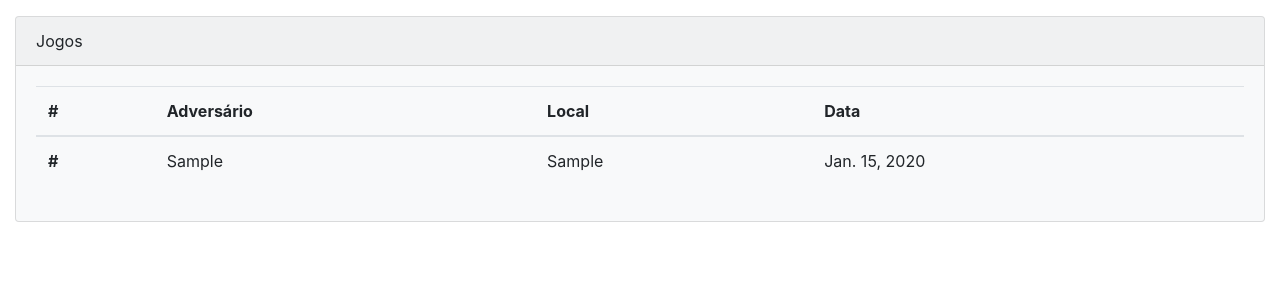
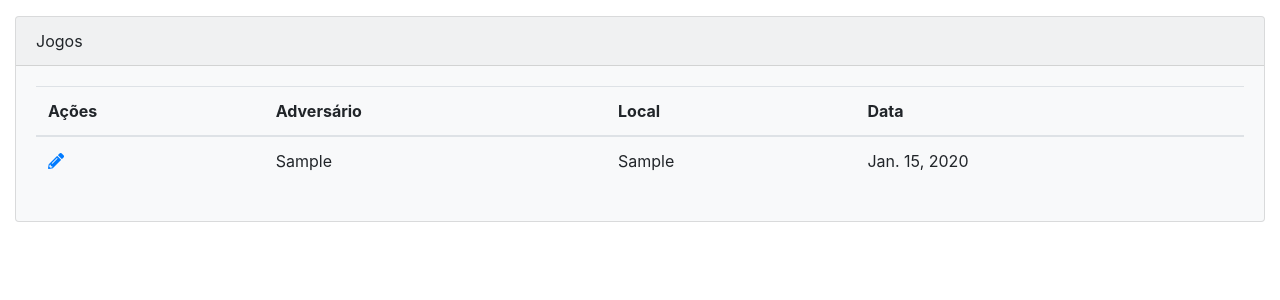
Before and after one commit to DiegoDenzer/realmatismo, a Django app: page /jogos in a window 1280 px wide. Shown: the part 56-356 px from the top of the page. Run offline with Django 3.2, Linux system fonts and the light colour scheme; tables that the repository leaves empty hold one stand-in row (values such as "Sample post"); some libraries are stand-ins or nearby versions.

Commit message:
requirements

```diff
--- a/jogo/templates/jogo/jogos.html
+++ b/jogo/templates/jogo/jogos.html
@@ -10,7 +10,7 @@
                   <table class="table">
                       <thead>
                         <tr>
-                          <th scope="col">#</th>
+                          <th scope="col">Ações</th>
                           <th scope="col">Adversário</th>
                           <th scope="col">Local</th>
                           <th scope="col">Data</th>
@@ -19,7 +19,7 @@
                       <tbody>
                         {% for jogo in jogos %}
                         <tr>
-                          <th scope="row">#</th>
+                          <th scope="row"><a href="{% url 'jogo' jogo.pk %}"><i class="fas fa-pencil-alt"></i></a></th>
                             <td>{{ jogo.adversario }}</td>
                             <td>{{ jogo.local }}</td>
                             <td>{{ jogo.data }}</td>
--- a/templates/base.html
+++ b/templates/base.html
@@ -6,6 +6,7 @@
     <meta name="viewport" content="width=device-width, initial-scale=1, shrink-to-fit=no">
     <!-- Bootstrap CSS -->
     <link rel="stylesheet" href="https://maxcdn.bootstrapcdn.com/bootstrap/4.0.0/css/bootstrap.min.css" integrity="sha384-Gn5384xqQ1aoWXA+058RXPxPg6fy4IWvTNh0E263XmFcJlSAwiGgFAW/dAiS6JXm" crossorigin="anonymous">
+    <link rel="stylesheet" href="https://use.fontawesome.com/releases/v5.2.0/css/all.css" integrity="sha384-hWVjflwFxL6sNzntih27bfxkr27PmbbK/iSvJ+a4+0owXq79v+lsFkW54bOGbiDQ" crossorigin="anonymous">
     <title>{% block title %}{% endblock %}</title>
 </head>
 <body>
@@ -27,7 +28,6 @@
     </ul>
   </div>
 </nav>
-
 <div id="page-wrapper">
     <div class="container-fluid">
         <div class="row">
```
